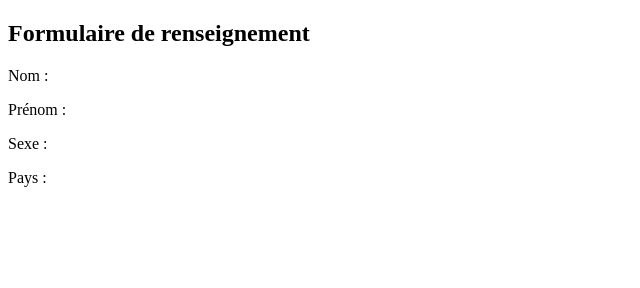
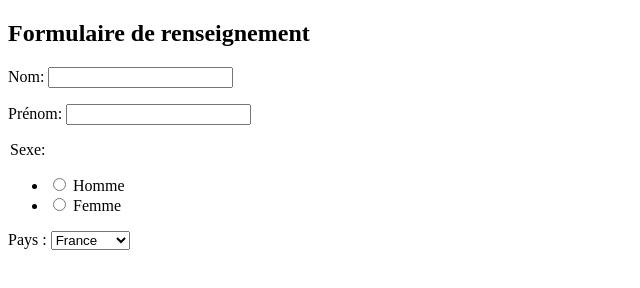
Before and after one commit to AngelHeavens/Act_1, a plain HTML site: page index.html in a window 1280 px wide. Shown: the whole page, without its empty margins (0-640 px from the left). Drawn offline with Linux system fonts and the light colour scheme.

Commit message:
Ajout des formulaires

```diff
--- a/index.html
+++ b/index.html
@@ -7,9 +7,44 @@
 
     <body>
     <h2>Formulaire de renseignement</h2>
-    <p>Nom :</p>
-    <p>Prénom :</p>
-    <p>Sexe :</p>
-    <p>Pays :</p>
+    <form action="destination">
+			<p>
+			<label for="nom">Nom:</label>
+			<input type="text" name="nom" id="nom"/>
+			</p>
+
+			<p>
+			<label for="prenom">Prénom:</label>
+			<input type="text" name="prenom" id="prenom"/>
+			</p>
+
+			<legend>Sexe:</legend>
+
+			<ul>
+			<li>
+			<input type="radio" value="H" name="sexe" id="sH"/>
+			<label for="sH">Homme</label>
+			</li>
+
+			<li>
+			<input type="radio" value="F" name="sexe" id="sF"/>
+			<label for="sF">Femme</label>
+            </li>
+			</ul>
+
+			<p>
+			<label for="pays">Pays : </label>
+			<select name="pays" id="pays">
+			<optgroup label="Europe">
+			<option value="fr">France</option>
+			<option value="it">Italie</option>
+			</optgroup>
+
+			<optgroup label="Asie">
+			<option value="ch">Chine</option>
+			</optgroup>
+			</select>
+			</p>
+			</form>
     </body>
 </html>
```
